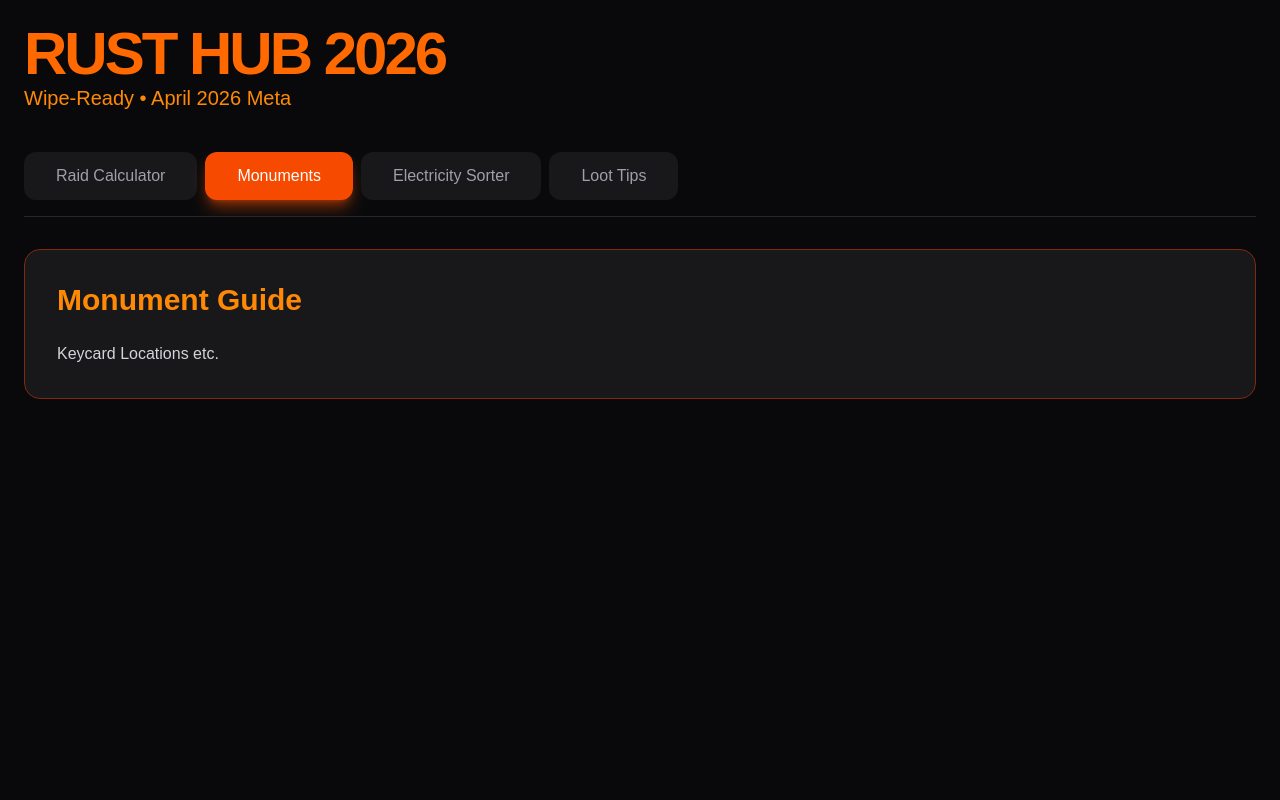
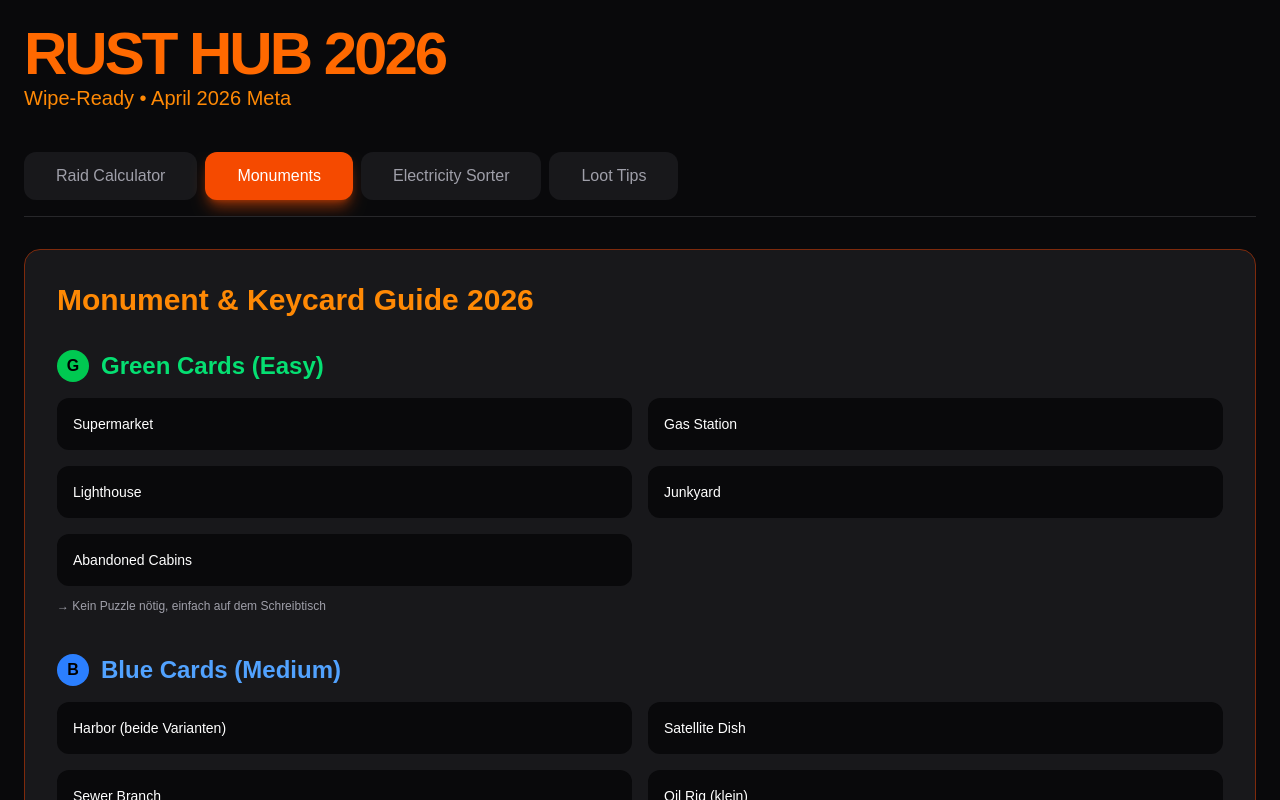
Before and after one commit to r34634h6/rust-hub, a Next.js app: page / in a window 1280 px wide. Both pictures are taken after a click on the button "Monuments". Shown: the top 800 px of the page. Built offline with nearby package versions, Linux system fonts and the light colour scheme.

Commit message:
Monument Guide fertig gemacht

```diff
--- a/components/MonumentGuide.tsx
+++ b/components/MonumentGuide.tsx
@@ -1,8 +1,65 @@
+'use client';
+
 export default function MonumentGuide() {
   return (
     <div className="bg-zinc-900 p-8 rounded-2xl border border-orange-900">
-      <h2 className="text-3xl font-bold text-orange-400 mb-6">Monument Guide</h2>
-      <p className="text-zinc-300">Keycard Locations etc.</p>
+      <h2 className="text-3xl font-bold text-orange-400 mb-8">Monument & Keycard Guide 2026</h2>
+
+      {/* Green Cards */}
+      <div className="mb-10">
+        <div className="flex items-center gap-3 mb-4">
+          <div className="w-8 h-8 bg-green-500 rounded-full flex items-center justify-center text-black font-bold">G</div>
+          <h3 className="text-2xl font-bold text-green-400">Green Cards (Easy)</h3>
+        </div>
+        <div className="grid md:grid-cols-2 gap-4 text-sm">
+          <div className="bg-zinc-950 p-4 rounded-xl">Supermarket</div>
+          <div className="bg-zinc-950 p-4 rounded-xl">Gas Station</div>
+          <div className="bg-zinc-950 p-4 rounded-xl">Lighthouse</div>
+          <div className="bg-zinc-950 p-4 rounded-xl">Junkyard</div>
+          <div className="bg-zinc-950 p-4 rounded-xl">Abandoned Cabins</div>
+        </div>
+        <p className="text-xs text-zinc-400 mt-3">→ Kein Puzzle nötig, einfach auf dem Schreibtisch</p>
+      </div>
+
+      {/* Blue Cards */}
+      <div className="mb-10">
+        <div className="flex items-center gap-3 mb-4">
+          <div className="w-8 h-8 bg-blue-500 rounded-full flex items-center justify-center text-black font-bold">B</div>
+          <h3 className="text-2xl font-bold text-blue-400">Blue Cards (Medium)</h3>
+        </div>
+        <div className="grid md:grid-cols-2 gap-4 text-sm">
+          <div className="bg-zinc-950 p-4 rounded-xl">Harbor (beide Varianten)</div>
+          <div className="bg-zinc-950 p-4 rounded-xl">Satellite Dish</div>
+          <div className="bg-zinc-950 p-4 rounded-xl">Sewer Branch</div>
+          <div className="bg-zinc-950 p-4 rounded-xl">Oil Rig (klein)</div>
+        </div>
+        <p className="text-xs text-zinc-400 mt-3">Braucht: Green Card + 1 Fuse</p>
+      </div>
+
+      {/* Red Cards */}
+      <div className="mb-10">
+        <div className="flex items-center gap-3 mb-4">
+          <div className="w-8 h-8 bg-red-500 rounded-full flex items-center justify-center text-black font-bold">R</div>
+          <h3 className="text-2xl font-bold text-red-400">Red Cards (Hard)</h3>
+        </div>
+        <div className="grid md:grid-cols-2 gap-4 text-sm">
+          <div className="bg-zinc-950 p-4 rounded-xl">Power Plant</div>
+          <div className="bg-zinc-950 p-4 rounded-xl">Airfield</div>
+          <div className="bg-zinc-950 p-4 rounded-xl">Train Yard</div>
+          <div className="bg-zinc-950 p-4 rounded-xl">Water Treatment Plant</div>
+        </div>
+        <p className="text-xs text-zinc-400 mt-3">Braucht: Blue Card + 1–2 Fuses</p>
+      </div>
+
+      {/* Top Monuments */}
+      <div>
+        <h3 className="text-xl font-bold mb-4 text-orange-300">Beste Runs 2026</h3>
+        <div className="bg-zinc-950 p-6 rounded-xl space-y-4">
+          <div><strong>Launch Site + Underwater Labs</strong> → Beste Elite Crates</div>
+          <div><strong>Oil Rig</strong> → Sehr guter Red Card Run</div>
+          <div><strong>Power Plant / Train Yard</strong> → Schnellste Red Card Farm</div>
+        </div>
+      </div>
     </div>
   );
 }
```
